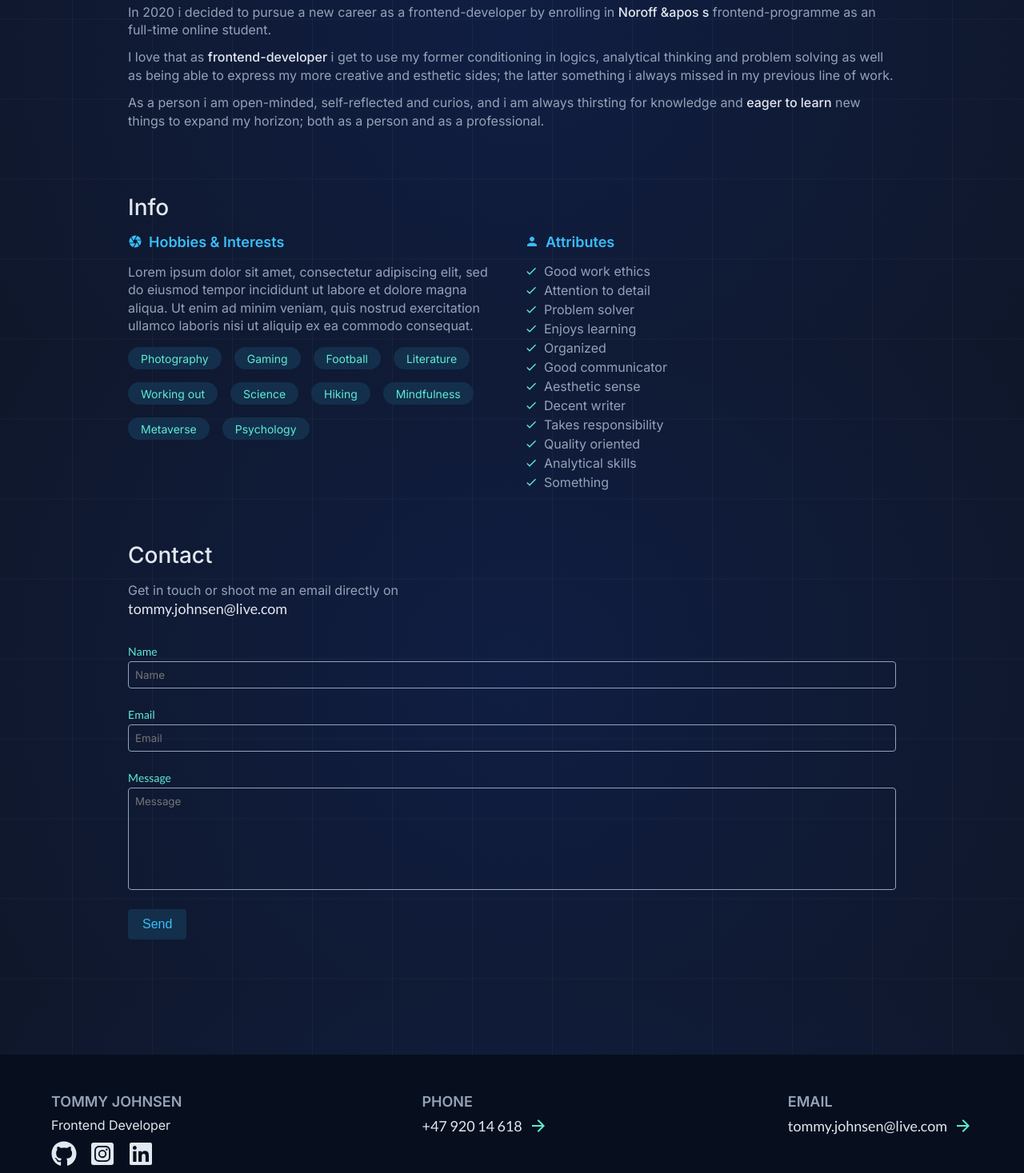
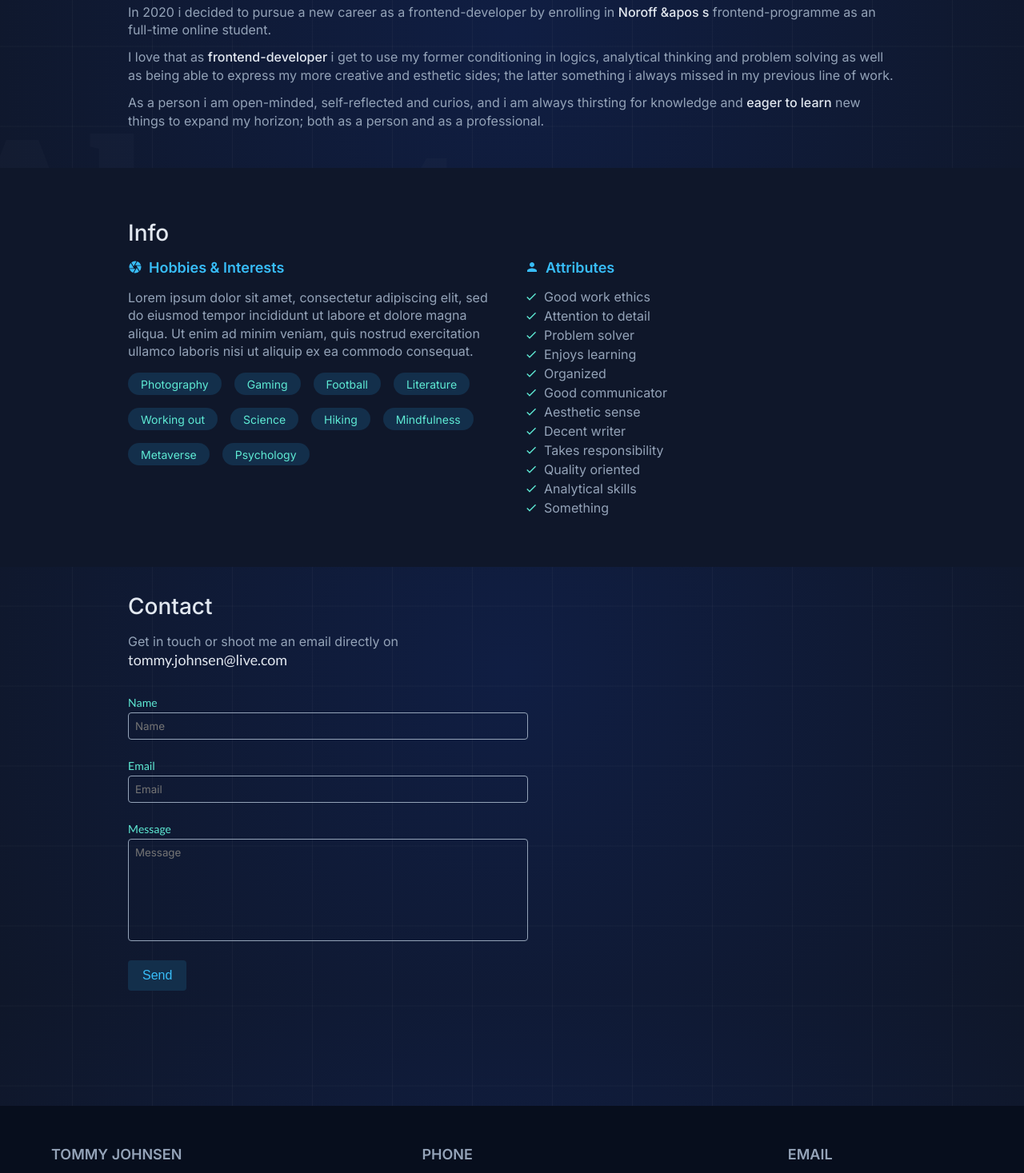
Before and after one commit to 7oiden/portfolio-v3, a React (Vite) app: page /about in a window 1280 px wide. Shown: the part 360-1827 px from the top of the page at 80% size. Built offline with nearby package versions, Linux system fonts and the light colour scheme.

Commit message:
bg styling added

```diff
--- a/css/styles.css
+++ b/css/styles.css
@@ -98,6 +98,24 @@ img {
           backdrop-filter: blur(10px);
   background: rgba(0, 0, 0, 0.2);
   z-index: 100;
+}
+
+.bg-container {
+  position: absolute;
+}
+
+.bg-text {
+  font-family: playfair-display, serif;
+  position: fixed;
+  font-weight: 1000;
+  /* Place it behind the content */
+  font-size: 15rem; /* Adjust font size as needed */
+  color: rgba(0, 0, 0, 0.1); /* Adjust text color and opacity */
+  z-index: -100;
+  bottom: 5%;
+  left: -5%;
+  text-align: center;
+  color: rgba(255, 255, 255, 0.02);
 }
 
 .page-width, .section-wrapper, .page-heading {
@@ -518,11 +536,11 @@ p {
   border-radius: 3px;
 }
 
-.skills {
+.skills, .info {
   width: 100%;
   margin: 0 auto;
   background-color: #0f172a;
-  padding: 3rem 0;
+  padding: 2rem 0;
   display: flex;
   flex-direction: column;
   gap: 2rem;
@@ -746,6 +764,7 @@ p {
   flex-direction: column;
   gap: 1.5rem;
   padding: 1rem 0;
+  max-width: 500px;
 }
 
 .contact__form input,
--- a/src/components/Footer.jsx
+++ b/src/components/Footer.jsx
@@ -1,4 +1,3 @@
-import Heading from "./Heading";
 import { Link } from "react-router-dom";
 import { MdArrowForward } from "react-icons/md";
 import { FaGithub } from "react-icons/fa";
@@ -10,9 +9,7 @@ export default function Footer() {
     <footer className="footer">
       <div className="footer__container">
         <div className="footer__item">
-          <Heading size="5" cssClass="footer__heading">
-            Tommy Johnsen
-          </Heading>
+          <p className="footer__heading">Tommy Johnsen</p>
           <p>Frontend Developer</p>
           <div className="footer__icons">
             <Link to="https://github.com/7oiden">
@@ -27,17 +24,13 @@ export default function Footer() {
           </div>
         </div>
         <div className="footer__item">
-          <Heading size="5" cssClass="footer__heading">
-            Phone
-          </Heading>
+          <p className="footer__heading">Phone</p>
           <Link to="tel:92014618" className="link-container">
             +47 920 14 618 <MdArrowForward className="link-icon" />
           </Link>
         </div>
         <div className="footer__item">
-          <Heading size="5" cssClass="footer__heading">
-            Email
-          </Heading>
+          <p className="footer__heading">Email</p>
           <Link to="mailto: tommy.johnsen@live.com" className="link-container">
             tommy.johnsen@live.com <MdArrowForward className="link-icon" />
           </Link>
--- a/src/layout/Layout.jsx
+++ b/src/layout/Layout.jsx
@@ -1,12 +1,14 @@
 import { Outlet } from "react-router-dom";
 import Header from "../components/Header";
 import Footer from ".././components/Footer";
+import StyledBg from "./StyledBg";
 
 export default function Layout() {
   return (
     <div className="page-wrapper">
       <Header />
       <main>
+        <StyledBg />
         <Outlet />
       </main>
       <Footer />
--- /dev/null
+++ b/src/layout/StyledBg.jsx
@@ -0,0 +1,15 @@
+import { useLocation } from "react-router-dom";
+
+export default function StyledBg() {
+//   const [scrollY, setScrollY] = useState(0);
+
+  const locationPath = useLocation().pathname;
+
+  const bgText = locationPath.slice(1).charAt(0).toUpperCase() + locationPath.slice(2) + ".";
+
+  return (
+    <div className="bg-container">
+      <div className="bg-text">{bgText}</div>
+    </div>
+  );
+}
--- a/src/sass/partials/_base.scss
+++ b/src/sass/partials/_base.scss
@@ -104,3 +104,28 @@ img {
   background: rgba(0, 0, 0, 0.2);
   z-index: 100;
 }
+
+.bg-container {
+  position: absolute;
+
+}
+
+.bg-text {
+  font-family: playfair-display, serif;
+  position: fixed;
+  font-weight: 1000;
+   /* Place it behind the content */
+  font-size: 15rem; /* Adjust font size as needed */
+  // writing-mode: vertical-rl;
+  // text-orientation: sideways;
+  color: rgba(0, 0, 0, 0.1); /* Adjust text color and opacity */
+  // transform: translateY(-50%);
+  // top: 50%;
+  // left: 50%;
+  z-index: -100;
+  // transform: translateY(-50%);
+  bottom: 5%;
+  left: -5%;
+  text-align: center;
+  color: rgba($color: #fff, $alpha: 0.02);
+}
--- a/src/sass/partials/_buttons.scss
+++ b/src/sass/partials/_buttons.scss
@@ -51,11 +51,9 @@
   gap: 0.5rem;
   align-items: center;
   left: 0.5rem;
-  // justify-content: center;
   color: getColor(link);
   font-family: $link;
   cursor: pointer;
-  // background-color: pink;
 
   @media (min-width: getBreakpoint(large)) {
     flex-direction: column;
--- a/src/sass/partials/_forms.scss
+++ b/src/sass/partials/_forms.scss
@@ -3,6 +3,7 @@
   flex-direction: column;
   gap: 1.5rem;
   padding: 1rem 0;
+  max-width: 500px;
 }
 
 .contact__form input,
--- a/src/sass/partials/_skills.scss
+++ b/src/sass/partials/_skills.scss
@@ -1,8 +1,8 @@
-.skills {
+.skills, .info {
   width: 100%;
   margin: 0 auto;
   background-color: getColor(primaryBg);
-  padding: 3rem 0;
+  padding: 2rem 0;
   display: flex;
   flex-direction: column;
   gap: 2rem;
```
Also changed, not shown: 1 other file (tests, documents, lock files or other folders). Lines whose indentation alone changed are shown as unchanged.
